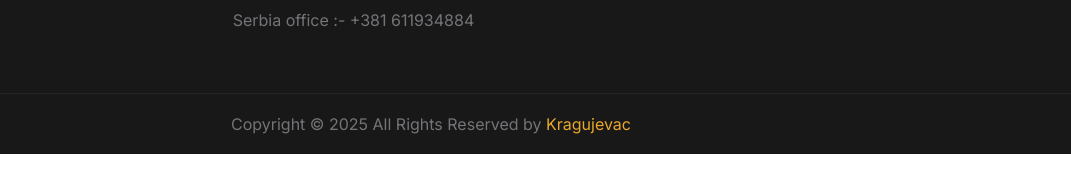
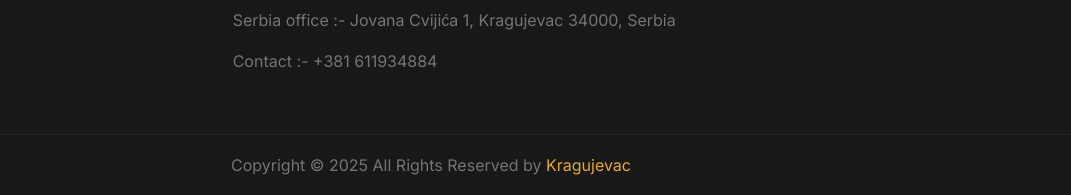
Before and after one commit to devops-89/kragjuevac, a plain HTML site: page index.html in a window 1280 px wide. Shown: the part 8394-8589 px from the top of the page, 209-1280 px from the left. Before the commit the page ends 8548 px from the top, so only its background shows below. Drawn offline with nearby package versions, Linux system fonts and the light colour scheme; some packages are replaced by stand-ins of ours; a script that the page names is missing.

Commit message:
add the address of serbia

```diff
--- a/index.html
+++ b/index.html
@@ -1767,7 +1767,9 @@
                                 <li>Punjab office :- SSS – 88, Phase 9, (Near Majestic Hotel)
                                     S.A.S. Nagar, Mohali – Punjab – 160063</li>
                                 <li>Contact :- +91 9815875173</li>
-                                <li> Serbia office :- +381 611934884</li>
+                                 <li>Serbia office :- Jovana Cvijića 1, Kragujevac 34000, Serbia
+                                <li>Contact :- +381 611934884</li>
+
 
                             </ul>
                         </div>
```
